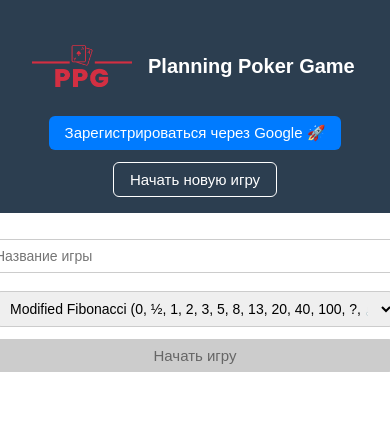
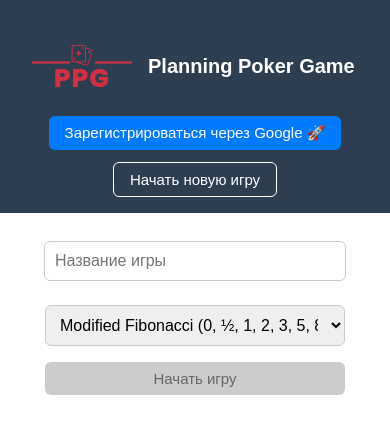
Before and after one commit to RamZek158/Planning-Poker-Game, a React app: page /#/create-game in a window 390 px wide. Shown: the top 434 px of the page. Built offline with nearby package versions, Linux system fonts and the light colour scheme.

Commit message:
Additional styles in CreateGame

```diff
--- a/src/components/CreateGame/CreateGame.css
+++ b/src/components/CreateGame/CreateGame.css
@@ -8,13 +8,18 @@
 
 /* Общие стили для input и select */
 
-.ContentContainer {
-    width: 400px;
+.createGameItem {
+    width: 500px;
+}
+
+input.createGameItem {
+    width: 480px;
 }
 
 input,
 select {
-    padding: 10px 14px;
+    font-size: 1em;
+    padding: 10px 10px;
     border: 1px solid #ccc;
     border-radius: 6px;
     margin: 8px 0 16px;
@@ -33,46 +38,24 @@ select:focus {
 
 /* Планшеты */
 
-@media (max-width: 1023px) and (min-width: 768px) {
-    .create-game-container {
-        margin-top: 100px;
-        font-size: 15px;
+@media (max-width: 768px) {
+    .createGameItem {
+        width: 400px;
     }
-    input,
-    select {
-        font-size: 15px;
-        padding: 8px 12px;
+
+    input.createGameItem {
+        width: 380px;
     }
 }
 
-
 /* Мобильные устройства */
 
-@media (max-width: 767px) {
-    .create-game-container {
-        margin-top: 80px;
-        font-size: 14px;
-        padding: 0 16px;
+@media (max-width: 576px) {
+    .createGameItem {
+        width: 300px;
     }
-    input,
-    select {
-        width: 100%;
-        font-size: 14px;
-        padding: 8px 10px;
-        margin: 6px 0 12px;
+
+    input.createGameItem {
+        width: 280px;
     }
 }
-
-
-/* Десктоп */
-
-@media (min-width: 1024px) {
-    .create-game-container {
-        font-size: 16px;
-    }
-    input,
-    select {
-        font-size: 16px;
-        padding: 10px 14px;
-    }
-}
--- a/src/components/CreateGame/CreateGame.jsx
+++ b/src/components/CreateGame/CreateGame.jsx
@@ -22,17 +22,17 @@ const CreateGame = () => {
         <div>
           <input type="text"
           onChange={handleChangeGameName}
-                 className="ContentContainer"
+                 className="createGameItem"
                  placeholder="Название игры"
           />
         </div>
-        <select className="ContentContainer" onChange={handleVotingTypeChange}>
+        <select className="createGameItem" onChange={handleVotingTypeChange}>
           <option value={FIBONACCI_VOTING_SYSTEM}>{`Modified Fibonacci (${fibonacci_system_string})`}</option>
           <option value={T_SHIRT_VOTING_SYSTEM}>{`T-shirts (${t_shirt_system_string})`}</option>
         </select>
         <div>
             <button
-                className="btn primary ContentContainer"
+                className="btn primary createGameItem"
                 disabled={!gameName}
             >Начать игру
             </button>
```
